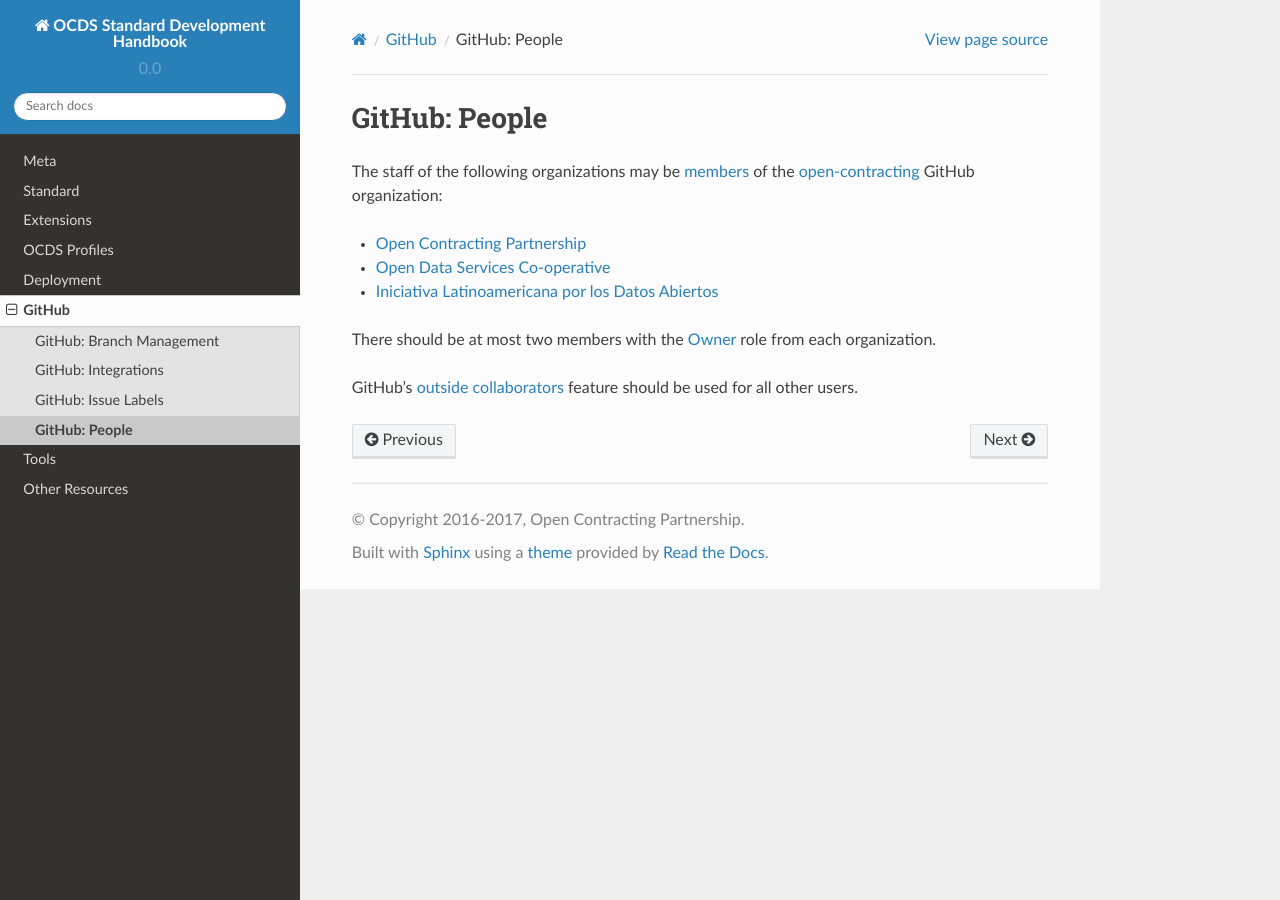
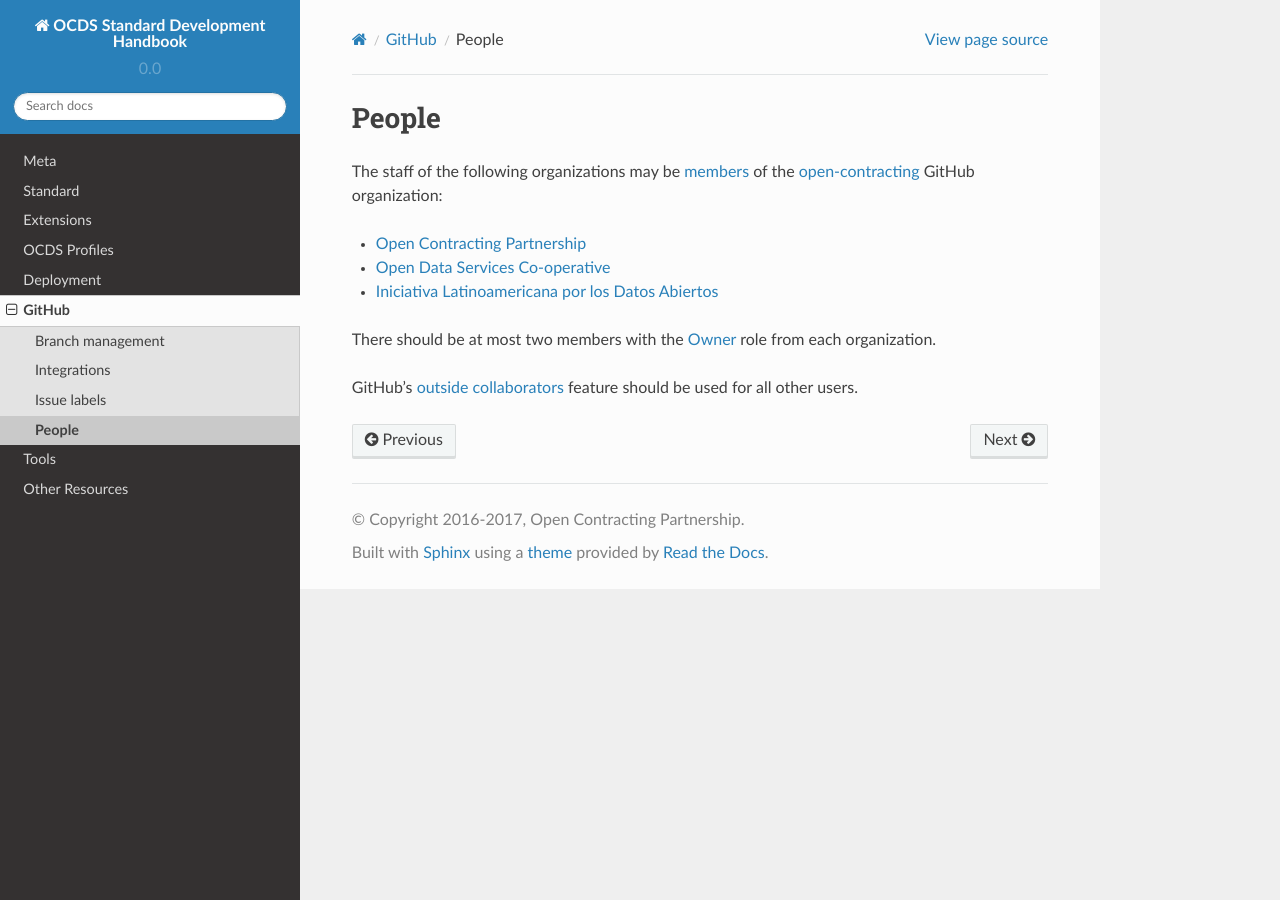
Before and after one commit to open-contracting/standard-development-handbook, a Sphinx documentation site: the page built from docs/github/people.md, in a window 1280 px wide. Built offline with Sphinx 7.4.7 and the Read the Docs theme 2.0.0, drawn with Linux system fonts in a browser that asks for light colours; pages that are not in the unit, such as notebooks, are missing from menus.

Commit message:
Fix some page titles

```diff
--- a/docs/github/branch_management.md
+++ b/docs/github/branch_management.md
@@ -1,4 +1,4 @@
-# GitHub: Branch Management
+# Branch management
 
 Repositories should have only a default branch (usually `master`) and pull request branches. If the repository is a fork, it may have a `master` branch for the source branch and an `opencontracting` (or `open_contracting`) branch for the fork branch. The default branch should be [protected](https://help.github.com/articles/about-protected-branches/) with these options:
 
--- a/docs/github/integrations.md
+++ b/docs/github/integrations.md
@@ -1,4 +1,4 @@
-# GitHub: Integrations
+# Integrations
 
 ## Travis CI
 
--- a/docs/github/issue_labels.md
+++ b/docs/github/issue_labels.md
@@ -1,4 +1,4 @@
-# GitHub: Issue Labels
+# Issue labels
 
 Every issue in the standard repository should have a Focus label.
 
--- a/docs/github/people.md
+++ b/docs/github/people.md
@@ -1,4 +1,4 @@
-# GitHub: People
+# People
 
 The staff of the following organizations may be [members](https://github.com/orgs/open-contracting/people) of the [open-contracting](https://github.com/open-contracting) GitHub organization:
 
```
Also changed, not shown: docs/meta/philosophy.md (+1 -1 lines), docs/meta/style_guide.md (+1 -1 lines).
